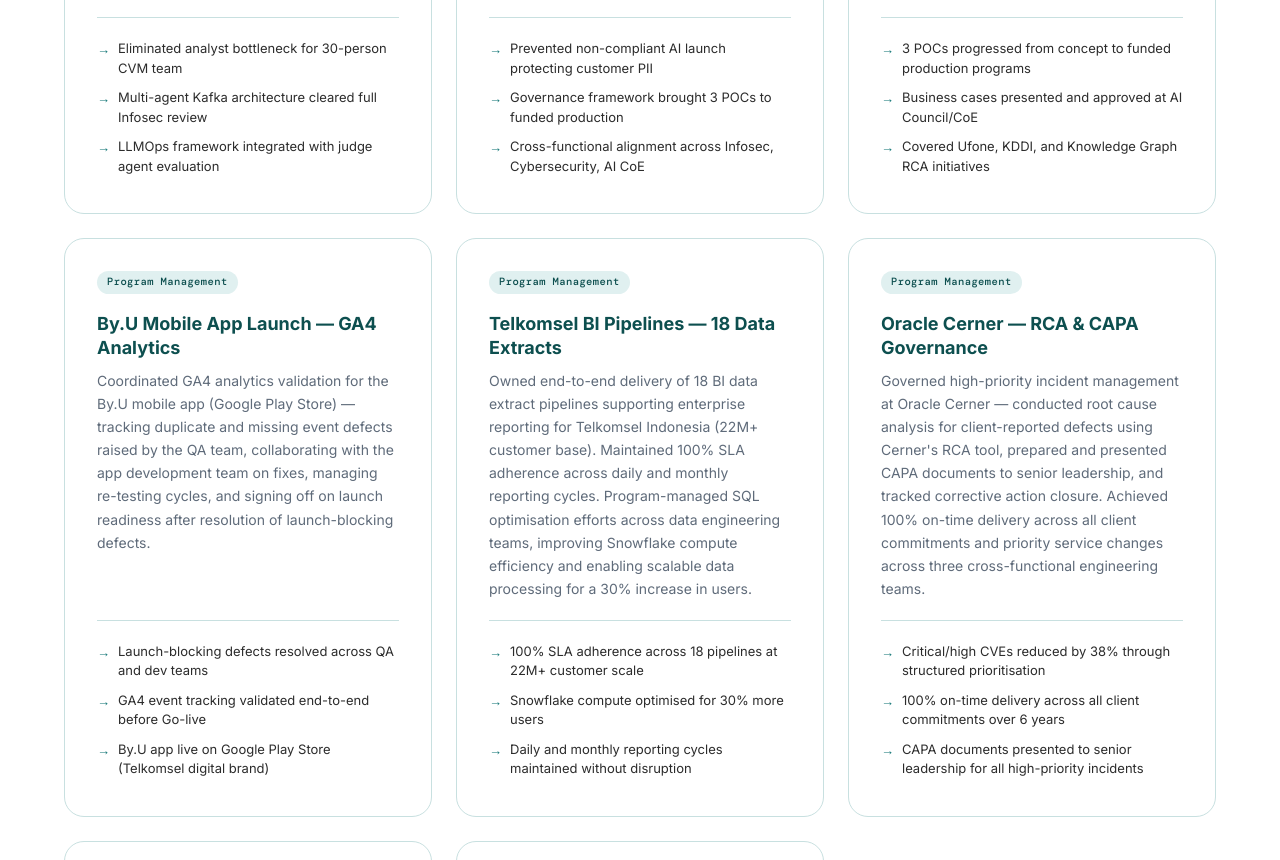
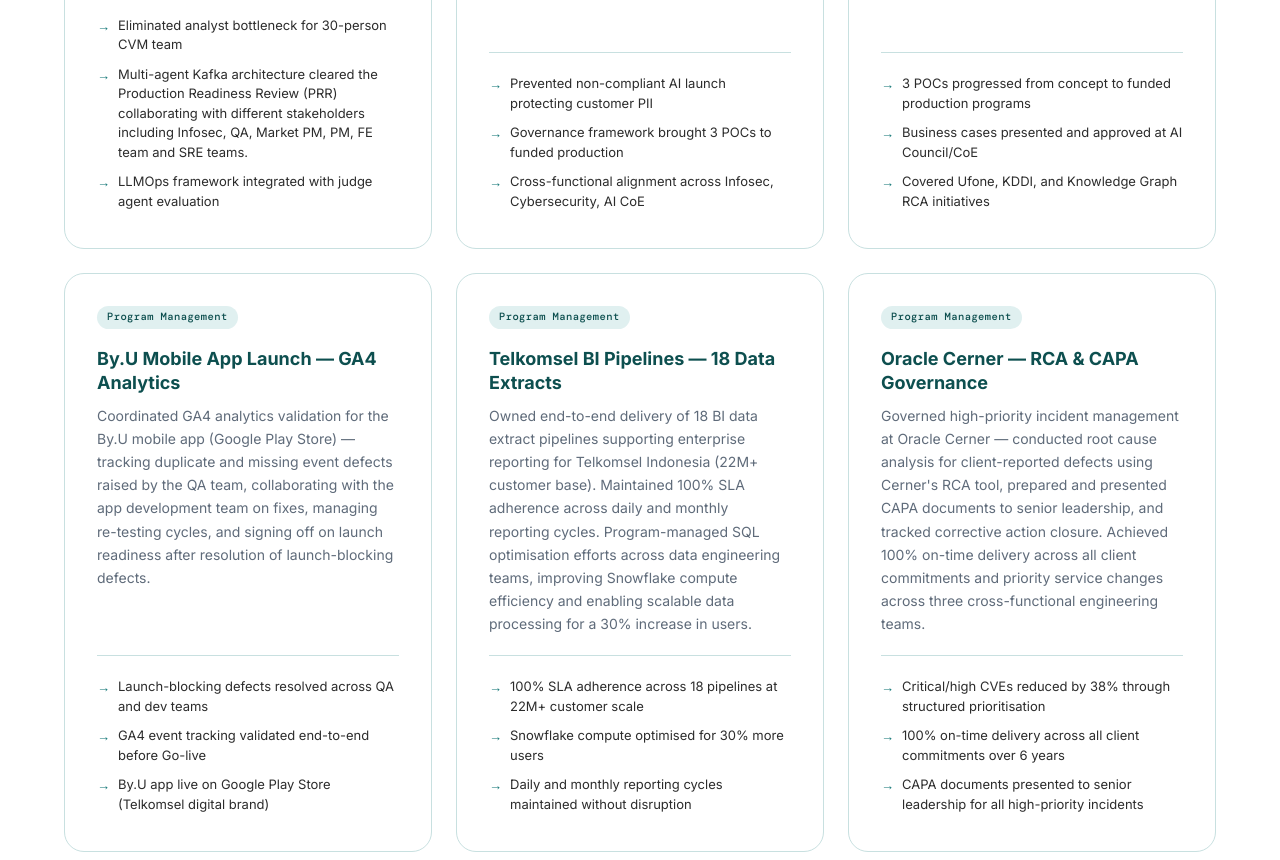
Before and after one commit to madhuri-n-v/madhuri-workspace, a plain HTML site: page index.html in a window 1280 px wide. Shown: the part 2894-3754 px from the top of the page. Drawn offline with nearby package versions, Linux system fonts and the light colour scheme.

Commit message:
Revise outcome description for multi-agent architecture
Updated project outcome description for clarity and detail.

```diff
--- a/index.html
+++ b/index.html
@@ -558,7 +558,7 @@
         <p class="proj-body">Shipped NOVA to production — an LLM-powered analytics chatbot enabling a 30-person CVM operations team to query live onboarding KPIs daily which is built on multi-agent event-driven architecture, SQL-based query generation, neural network chart rendering, guardrail frameworks (NeMo, Microsoft Guardrails, context-bound), and LLMOps. Cleared Infosec review and launched on schedule across global telecom markets.</p>
         <div class="proj-outcomes">
           <div class="proj-outcome">Eliminated analyst bottleneck for 30-person CVM team</div>
-          <div class="proj-outcome">Multi-agent Kafka architecture cleared full Infosec review</div>
+          <div class="proj-outcome">Multi-agent Kafka architecture cleared the Production Readiness Review (PRR) collaborating with different stakeholders including Infosec, QA, Market PM, PM, FE team and SRE teams.</div>
           <div class="proj-outcome">LLMOps framework integrated with judge agent evaluation</div>
         </div>
       </div>
```
